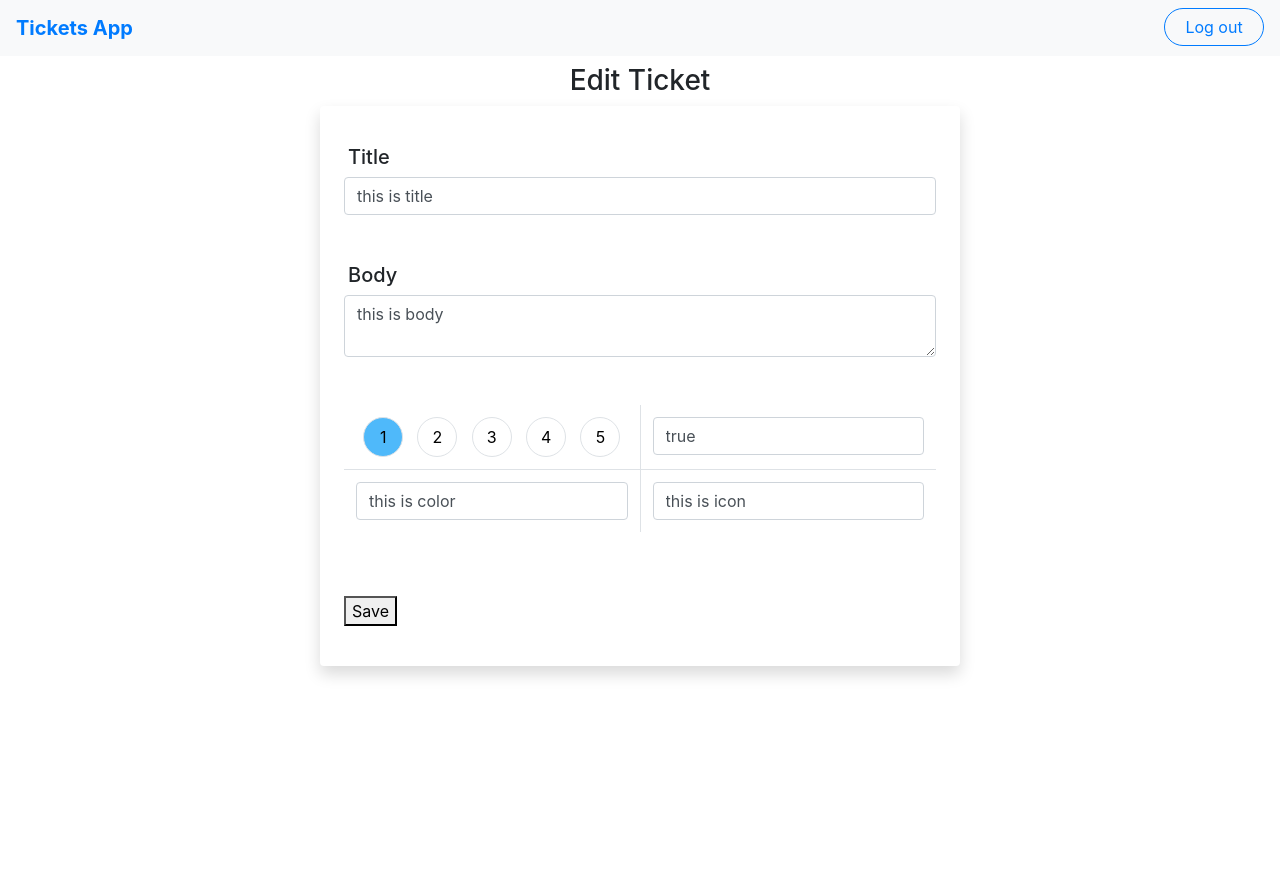
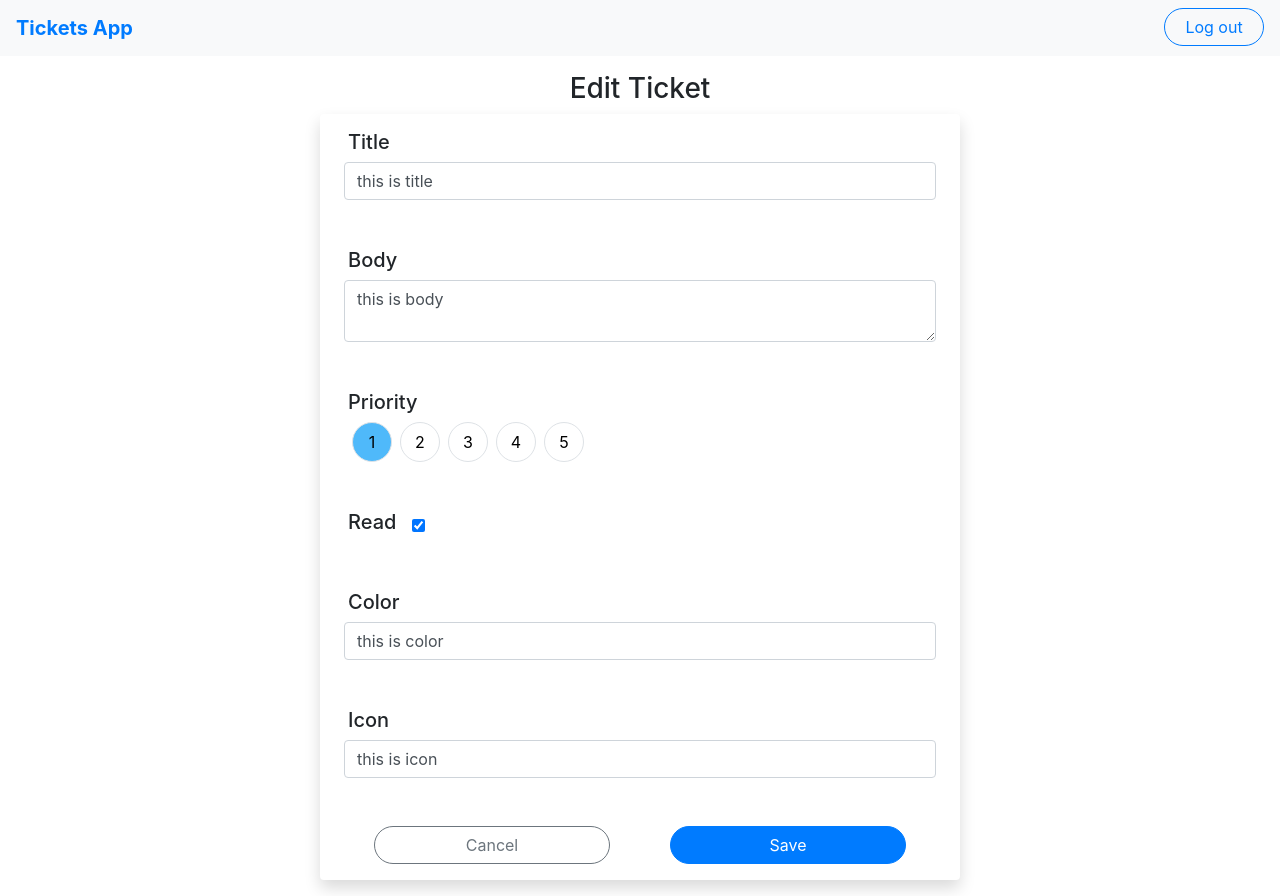
Before and after one commit to rabinabdian/tickets-app, a React (Create React App) app: page /ticket/edit/0 in a window 1280 px wide. Before the commit the page ends 800 px from the top, so only its background shows below. Built offline with nearby package versions, Linux system fonts and the light colour scheme; sample sign-in values are in the browser's storage.

Commit message:
edit ticket style maybe finished

```diff
--- a/src/components/TicketEdit.jsx
+++ b/src/components/TicketEdit.jsx
@@ -2,6 +2,7 @@ import React, { useState, useEffect } from "react";
 import { Formik, Form, Field } from "formik";
 import * as yup from "yup";
 import "./styles/TicketEdit.scss";
+import PriorityPanel from "./editTicketsPanels/PriorityPanel";
 
 const editTicketSchema = yup.object().shape({
   title: yup.string().required(),
@@ -35,8 +36,8 @@ export default function TicketEdit({ location: { ticket } }) {
   }, []);
 
   return (
-    <div>
-      <h3 className="mt-2">Edit Ticket</h3>
+    <div className="h-100 p-3">
+      <h3 className="h-100">Edit Ticket</h3>
       <div className="d-flex justify-content-center">
         <div className="card ticket-edit-card shadow p-3 border-0">
           <Formik
@@ -53,8 +54,8 @@ export default function TicketEdit({ location: { ticket } }) {
             onSubmit={values => console.log(values)}
           >
             {({ errors, touched, values, setFieldValue }) => (
-              <Form className="form-container body d-flex flex-column align-items-start justify-content-around px-2 h-100">
-                <div className="w-100">
+              <Form className="form-container body d-flex flex-column align-items-start px-2 h-100">
+                <div className="w-100 mb-5">
                   <h5 className="form-label text-left ml-1">Title</h5>
                   <Field name="title" className="form-control" />
                   {errors.title && touched.title && (
@@ -63,7 +64,7 @@ export default function TicketEdit({ location: { ticket } }) {
                     </div>
                   )}
                 </div>
-                <div className="w-100">
+                <div className="w-100 mb-5">
                   <h5 className="form-label text-left ml-1">Body</h5>
                   <Field
                     name="body"
@@ -71,124 +72,48 @@ export default function TicketEdit({ location: { ticket } }) {
                     component="textarea"
                   />
                 </div>
+                <div className="w-100 mb-5">
+                  <h5 className="form-label text-left ml-1">Priority</h5>
+                  <PriorityPanel
+                    priority={priority}
+                    setFieldValue={setFieldValue}
+                    handlePriorityClick={handlePriorityClick}
+                  />
+                </div>
 
-                <table className="table table-bordered">
-                  <tbody>
-                    <tr>
-                      <td className="d-flex justify-content-around border-0">
-                        <div className="input-group d-flex justify-content-around">
-                          <Field
-                            id="priority"
-                            className="btn border priority-btn"
-                            type="button"
-                            value={"1"}
-                            style={
-                              priority === "1"
-                                ? {
-                                    background: "#4fb9fa",
-                                  }
-                                : null
-                            }
-                            onClick={event => {
-                              setFieldValue(
-                                "priority",
-                                handlePriorityClick(event)
-                              );
-                            }}
-                          />
-                          <Field
-                            id="priority"
-                            className="btn border priority-btn"
-                            type="button"
-                            value={"2"}
-                            style={
-                              priority === "2"
-                                ? {
-                                    background: "#42ef37",
-                                  }
-                                : null
-                            }
-                            onClick={event => {
-                              setFieldValue(
-                                "priority",
-                                handlePriorityClick(event)
-                              );
-                            }}
-                          />
-                          <Field
-                            id="priority"
-                            className="btn border priority-btn"
-                            type="button"
-                            value={"3"}
-                            style={
-                              priority === "3"
-                                ? {
-                                    background: "#f2ed06",
-                                  }
-                                : null
-                            }
-                            onClick={event => {
-                              setFieldValue(
-                                "priority",
-                                handlePriorityClick(event)
-                              );
-                            }}
-                          />
-                          <Field
-                            id="priority"
-                            className="btn border priority-btn"
-                            type="button"
-                            value={"4"}
-                            style={
-                              priority === "4"
-                                ? {
-                                    background: "#fe9800",
-                                  }
-                                : null
-                            }
-                            onClick={event => {
-                              setFieldValue(
-                                "priority",
-                                handlePriorityClick(event)
-                              );
-                            }}
-                          />
-                          <Field
-                            id="priority"
-                            className="btn border priority-btn"
-                            type="button"
-                            value={"5"}
-                            style={
-                              priority === "5"
-                                ? {
-                                    background: "#d81c1c",
-                                  }
-                                : null
-                            }
-                            onClick={event => {
-                              setFieldValue(
-                                "priority",
-                                handlePriorityClick(event)
-                              );
-                            }}
-                          />
-                        </div>
-                      </td>
-                      <td>
-                        <Field name="read" className="form-control" />
-                      </td>
-                    </tr>
-                    <tr>
-                      <td>
-                        <Field name="color" className="form-control" />
-                      </td>
-                      <td>
-                        <Field name="icon" className="form-control" />
-                      </td>
-                    </tr>
-                  </tbody>
-                </table>
-                <button type="submit">Save</button>
+                <div className="w-100 mb-5 d-flex justify-content-start align-items-center">
+                  <h5 className="form-label text-left ml-1">Read</h5>
+                  <Field
+                    name="read"
+                    type="checkbox"
+                    className="form-checkbox ml-3"
+                  />
+                </div>
+
+                <div className="w-100 mb-5">
+                  <h5 className="form-label text-left ml-1">Color</h5>
+                  <Field name="color" className="form-control" />
+                </div>
+
+                <div className="w-100 mb-5">
+                  <h5 className="form-label text-left ml-1">Icon</h5>
+                  <Field name="icon" className="form-control" />
+                </div>
+
+                <div className="d-flex justify-content-around w-100">
+                  <button
+                    className="btn btn-outline-secondary round-btn control-btn"
+                    type="submit"
+                  >
+                    Cancel
+                  </button>
+                  <button
+                    className="btn btn-primary round-btn control-btn"
+                    type="submit"
+                  >
+                    Save
+                  </button>
+                </div>
               </Form>
             )}
           </Formik>
--- /dev/null
+++ b/src/components/editTicketsPanels/PriorityPanel.jsx
@@ -0,0 +1,39 @@
+import React from "react";
+import { Field } from "formik";
+
+export default function PriorityPanel({
+  priority,
+  setFieldValue,
+  handlePriorityClick,
+}) {
+  const createPriorityButton = ({ value, color }) => {
+    return (
+      <Field
+        id="priority"
+        className="btn border priority-btn ml-2"
+        type="button"
+        value={value}
+        style={
+          priority === value
+            ? {
+                background: color,
+              }
+            : null
+        }
+        onClick={event => {
+          setFieldValue("priority", handlePriorityClick(event));
+        }}
+      />
+    );
+  };
+
+  return (
+    <div className="input-group">
+      {createPriorityButton({ value: "1", color: "#4fb9fa" })}
+      {createPriorityButton({ value: "2", color: "#42ef37" })}
+      {createPriorityButton({ value: "3", color: "#f2ed06" })}
+      {createPriorityButton({ value: "4", color: "#fe9800" })}
+      {createPriorityButton({ value: "5", color: "#d81c1c" })}
+    </div>
+  );
+}
--- /dev/null
+++ b/src/components/editTicketsPanels/ReadPanel.jsx
@@ -0,0 +1,5 @@
+import React from "react";
+
+export default function ReadPanel() {
+  return;
+}
--- a/src/components/styles/TicketEdit.scss
+++ b/src/components/styles/TicketEdit.scss
@@ -11,9 +11,6 @@
       height: auto;
     }
   }
-
-  .table {
-    border-style: hidden;
 
   .input-group {
     width: 100%;
@@ -29,5 +26,14 @@
     border-radius: 100em;
     color: black;
   }
+
+  .read-panel {
+    display: flex;
+    justify-content: center;
+    align-items: center;
+  }
+
+  .control-btn {
+    width: 40%;
   }
 }
```
Also changed, not shown: src/components/PriorityPanel.jsx (deleted). Lines whose indentation alone changed are shown as unchanged.
